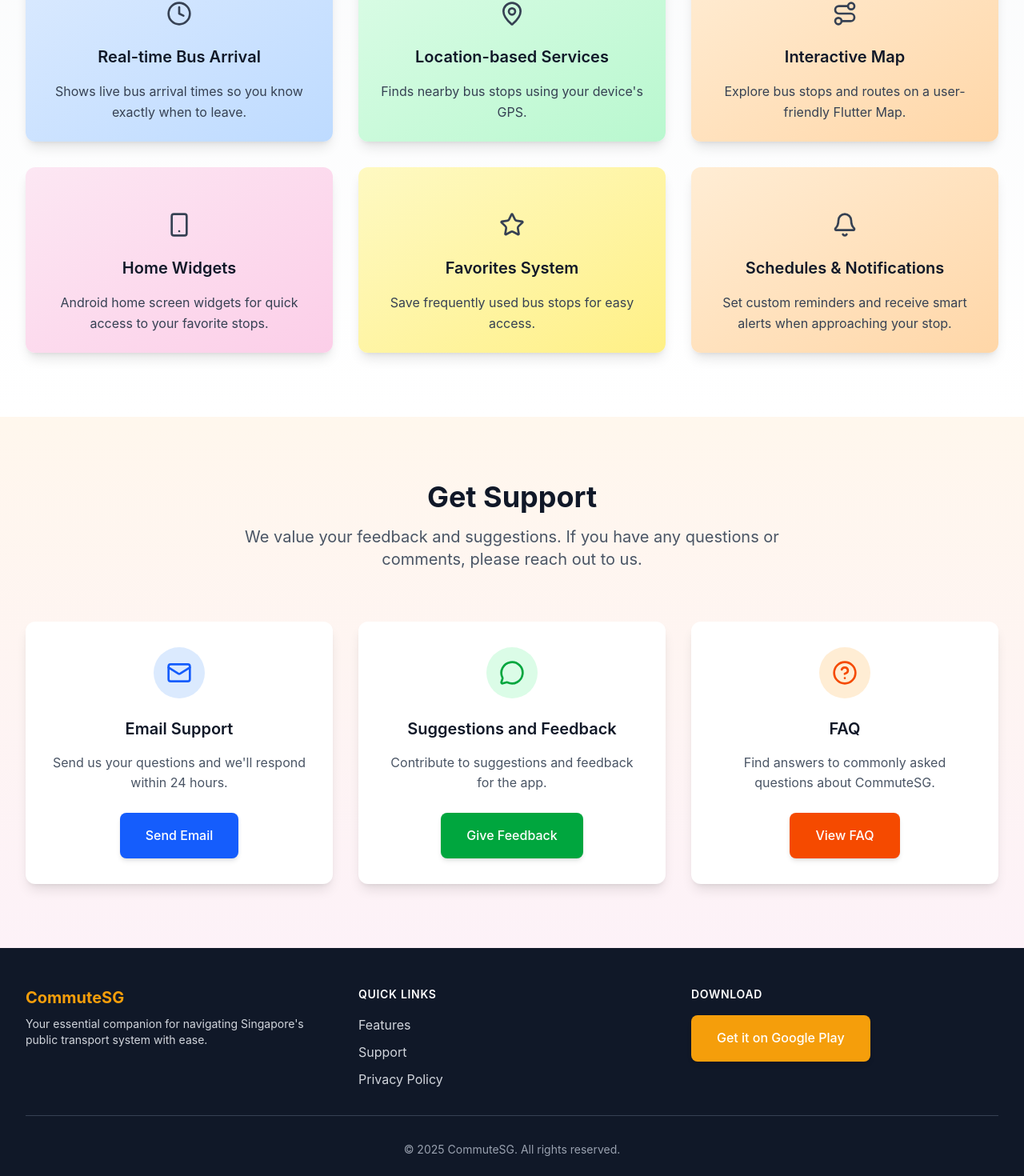
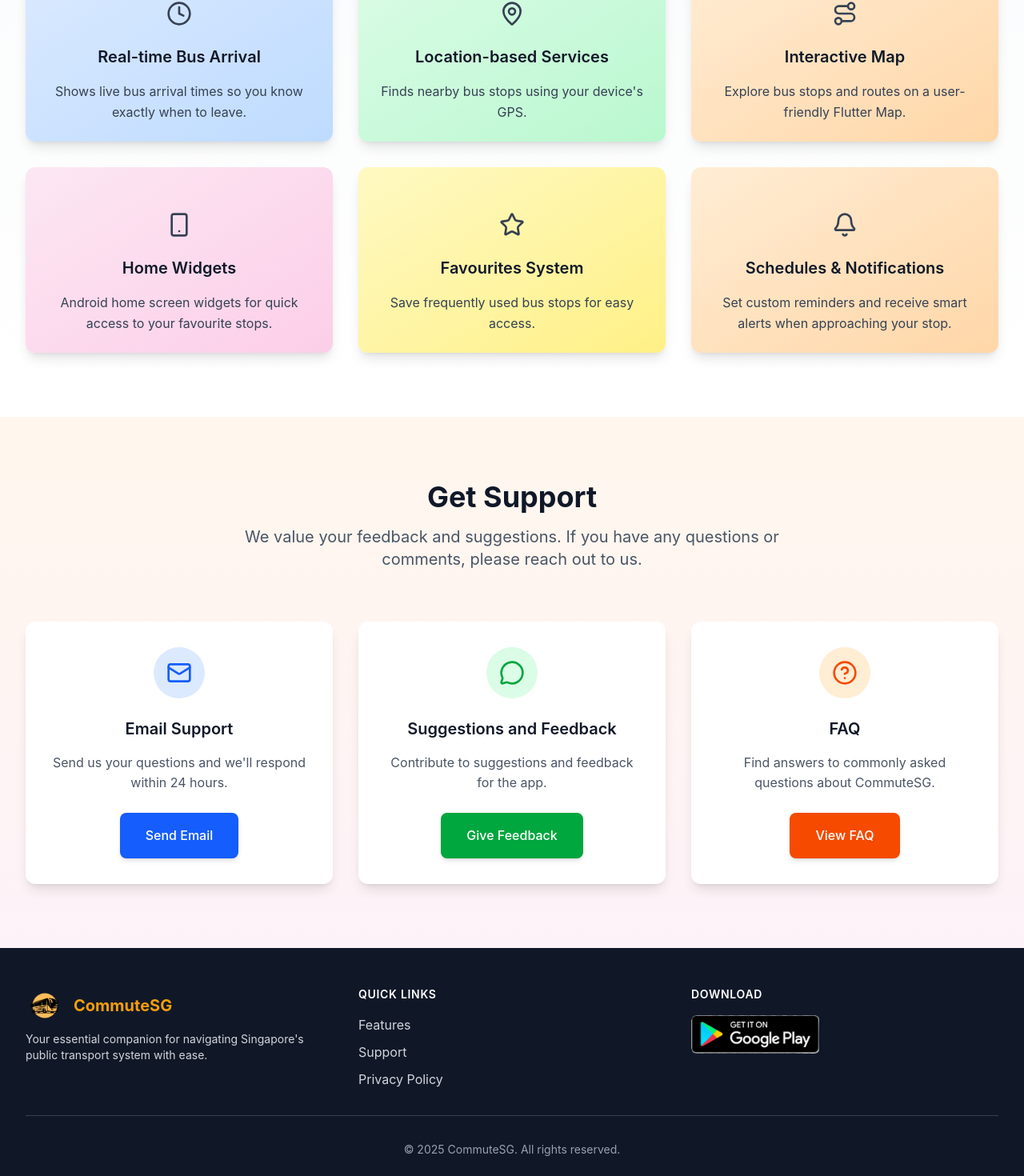
Before and after one commit to Sakthi-dev-tech/CommuteSG-Landing-Page, a React (Vite) app: page / in a window 1280 px wide. Shown: the part 1717-3187 px from the top of the page at 80% size. Built offline with nearby package versions, Linux system fonts and the light colour scheme.

Commit message:
add icon in footer

```diff
--- a/src/components/layout/Footer.tsx
+++ b/src/components/layout/Footer.tsx
@@ -9,7 +9,15 @@ const Footer = () => {
         <div className="grid grid-cols-1 md:grid-cols-3 gap-8">
           {/* Logo and description */}
           <div>
-            <Link to="/" className="text-xl font-bold text-primary">CommuteSG</Link>
+            <Link to="/" className="flex items-center space-x-3 relative">
+              <span className="absolute -inset-2 rounded-full bg-primary/30 blur-xl z-0"></span>
+              <img
+          src={('/images/app_icon_no_bg.png')}
+          alt="CommuteSG Logo"
+          className="h-12 w-12 relative z-10"
+              />
+              <span className="text-xl font-bold text-primary relative z-10">CommuteSG</span>
+            </Link>
             <p className="mt-2 text-sm text-gray-300">
               Your essential companion for navigating Singapore's public transport system with ease.
             </p>
@@ -41,9 +49,13 @@ const Footer = () => {
           <div>
             <h3 className="text-sm font-semibold uppercase tracking-wider">Download</h3>
             <div className="mt-4">
-              <button className="inline-block bg-primary text-white px-8 py-4 rounded-lg font-medium hover:bg-primary-dark transition-colors shadow-md">
-                Get it on Google Play
-              </button>
+              <a href="https://play.google.com/store/apps/details?id=your.app.id" target="_blank" rel="noopener noreferrer">
+          <img
+            src={('/images/download_now_button.png')}
+            alt="Get it on Google Play"
+            className="h-12"
+          />
+              </a>
             </div>
           </div>
         </div>
--- a/src/components/sections/FeaturesSection.tsx
+++ b/src/components/sections/FeaturesSection.tsx
@@ -33,18 +33,18 @@ const FeaturesSection = () => {
     {
       icon: <Smartphone className="w-8 h-8" />,
       title: "Home Widgets",
-      description: "Android home screen widgets for quick access to your favorite stops.",
+      description: "Android home screen widgets for quick access to your favourite stops.",
       placeholderBg: "bg-gradient-to-br from-pink-100 to-pink-200",
       demoBg: "bg-gradient-to-br from-pink-200 to-pink-300",
-      demoContent: "📱 Quick Access\n• Home screen widgets\n• Favorite stops\n• One-tap updates"
+      demoContent: "📱 Quick Access\n• Home screen widgets\n• Favourite stops\n• One-tap updates"
     },
     {
       icon: <Star className="w-8 h-8" />,
-      title: "Favorites System",
+      title: "Favourites System",
       description: "Save frequently used bus stops for easy access.",
       placeholderBg: "bg-gradient-to-br from-yellow-100 to-yellow-200",
       demoBg: "bg-gradient-to-br from-yellow-200 to-yellow-300",
-      demoContent: "⭐ Your Favorites\n• Home (Blk 123)\n• Work (CBD Area)\n• Shopping (Orchard)"
+      demoContent: "⭐ Your Favourites\n• Home (Blk 123)\n• Work (CBD Area)\n• Shopping (Orchard)"
     },
     {
       icon: <Bell className="w-8 h-8" />,
```
Lines whose indentation alone changed are shown as unchanged.
